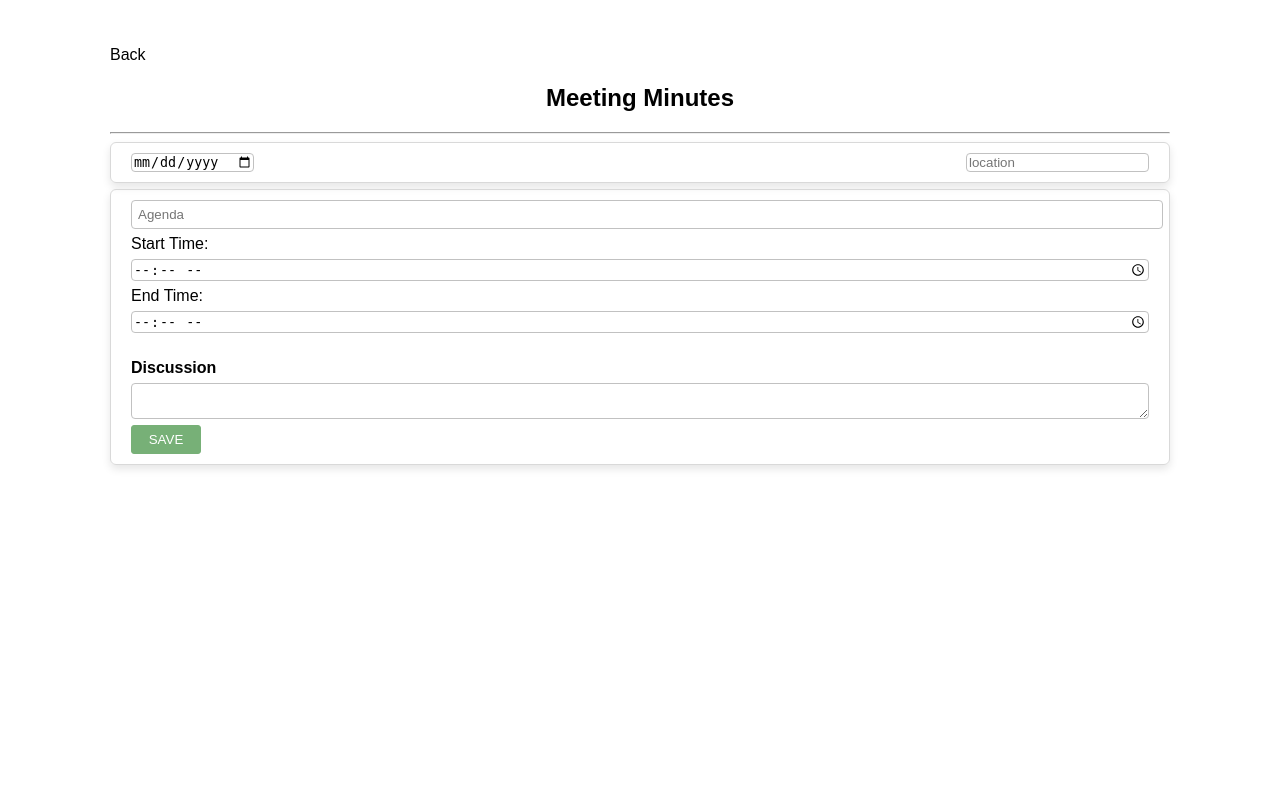
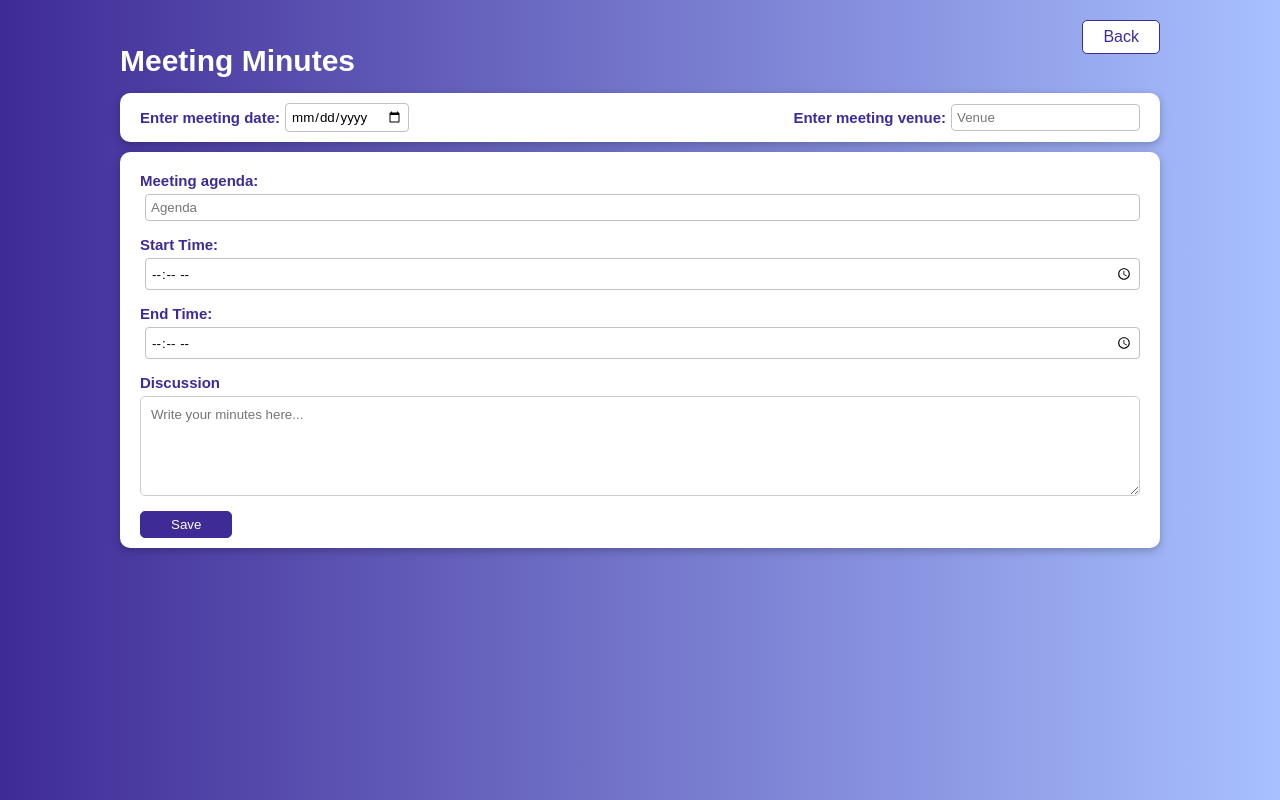
Before and after one commit to MRSHAKILS/meeting_minutes, a Django app: template core/templates/minutes.html in a window 1280 px wide. Run offline with Django 3.2, Linux system fonts and the light colour scheme; the template is opened without the code that fills it, so the values that code supplies are empty.

Commit message:
forgot to edit the minutes file

```diff
--- a/core/templates/minutes.html
+++ b/core/templates/minutes.html
@@ -7,80 +7,149 @@
     <title>Meeting Minutes</title>
   </head>
   <style>
-    body {
-      font-family: sans-serif;
-      max-width: 1060px;
-      margin: auto;
-    }
+
+    * {
+      margin: 0;
+      padding: 0;
+      box-sizing: border-box;
+      font-family: Arial, sans-serif;
+      }
+
+    body{
+    display: flex;
+    flex-direction: column;
+    min-height: 100vh;
+    padding: 20px;
+    background: linear-gradient(90deg, #3F2B96 0%, #A8C0FF 100%);
+  }
+  .sec1{
+    display: flex;
+    justify-content: end;
+    margin-right: 100px;
+    margin-bottom: -10px;
+  }
+
+  .sec0{
+    display: flex;
+    margin: 0px 0px 0px 100px;
+  }
+
+  .sec0 h1{
+    font-size: 30px;
+    padding-bottom: 10px;
+    color: white;
+  }
+
+  .back-button{
+            text-decoration: none;
+            padding: 7px 20px;
+            background-color: white;
+            color: #3F2B96;
+            border-radius: 5px;
+            transition: all 0.3s ease-in-out;
+            border: none;
+            border: 1px solid #3F2B96;
+        }
+
+  .back-button:hover{
+            background-color: #3F2B96;
+            color: white;
+        }
+
     .box {
-      margin: auto;
       padding: 10px 20px;
-      border: 1px solid #d9d9d9;
-      border-radius: 6px;
-      margin: 6px 0px;
-      box-shadow: 0 4px 8px rgba(0, 0, 0, 0.1);
+      border-radius: 10px;
+      margin: 5px 100px 10px 100px;
+      box-shadow: rgba(0, 0, 0, 0.24) 0px 3px 8px;
       display: flex;
       justify-content: space-between;
+      background-color: white;
     }
+
+    .box h2{
+      font-size: 15px;
+      color: #3F2B96;
+    }
+    .box .part{
+      display: flex;
+      justify-content: space-between;
+      align-items: center;
+    }
+
     .input_style {
       text-decoration: none;
       border: 1px solid rgb(193, 193, 193);
       border-radius: 4px;
+      padding: 5px;
+      margin-left: 5px;
     }
+
+    .desc {
+    width: 100%;
+    padding: 10px;
+    border: 1px solid #ccc;
+    border-radius: 5px;
+    resize: vertical;
+    margin-bottom: 10px;
+    min-height: 100px;
+
+  }
     .submit_btn {
       text-decoration: none;
-      background: #77b077;
-      border: 1px solid #77b077;
+      background: #3F2B96;
+      border: 1px solid #3F2B96;
       color: white;
-      width: 70px;
-      border-radius: 3px;
-      padding: 6px 16px;
+      border-radius: 5px;
+      padding: 5px 30px;
       transition: all 0.3s ease-in-out;
     }
     .submit_btn:hover {
-      color: #77b077;
+      color: #3F2B96;
       background-color: white;
     }
+
   </style>
-  <body style="margin-top: 46px">
-    <a
-      href="{% url 'core:homepage'%}"
-      style="text-decoration: none; color: black"
-      >Back</a
-    >
-    <h2 style="text-align: center">Meeting Minutes</h2>
-    <hr />
+
+  <body>
+    <section class="sec1"><!--back_button-->
+      <a class="back-button"  href="{% url 'core:homepage'%}">Back</a>
+    </section>
+
+    <section class="sec0">
+    <h1>Meeting Minutes</h1>
+    </section>
+
     <form method="POST">
       {% csrf_token %}
       <div class="box">
-        <input class="input_style" type="date" name="date" id="" />
-        <input
-          class="input_style"
-          type="text"
-          name="location"
-          id=""
-          placeholder="location"
-        />
+        <div class="part">
+          <h2>Enter meeting date:</h2>
+          <input class="input_style" type="date" name="date" id="" />
+        </div>
+        <div class="part">
+          <h2>Enter meeting venue:</h2>
+          <input class="input_style" type="text" name="location" id="" placeholder="Venue"/>
+        </div>
       </div>
-      <div class="box" style="display: flex; flex-direction: column; gap: 6px">
-        <input
-          class="input_style"
-          style="width: 100%; padding: 6px"
-          type="text"
-          name="agenda"
-          id=""
-          placeholder="Agenda"
-        />
-        <label for="start_time">Start Time:</label>
-        <input class="input_style" type="time" name="start_time" required />
 
-        <label for="end_time">End Time:</label>
-        <input class="input_style" type="time" name="end_time" required />
-        <h4 style="margin: 20px 0 0 0px">Discussion</h4>
-        <textarea name="" id="" class="input_style"></textarea>
-        <button type="submit" name="minutes_form" class="submit_btn">
-          SAVE
-        </button>
+      <div class="box" style="display: flex; flex-direction: column; gap: 5px">
+
+        <h2 style="padding-top: 10px;">Meeting agenda:</h2>
+
+        <input class="input_style" style="margin-bottom: 10px;" type="text" name="agenda" id="" placeholder="Agenda"/> <!--Agenda-->
+
+        <label for="start_time"> <h2>Start Time:</h2> </label> <!--Start_time-->
+        <input class="input_style" type="time" name="start_time" style="margin-bottom: 10px;" required />
+
+        <label for="end_time"> <h2>End Time:</h2> </label> <!--End_time-->
+        <input class="input_style" type="time" name="end_time" style="margin-bottom: 10px;" required />
+
+        <h2>Discussion</h2>
+        <textarea name="" id="" class="desc" placeholder="Write your minutes here..." ></textarea>
+        <div>
+          <button type="submit" name="minutes_form" class="submit_btn">Save</button> <!--Save_button-->
+        </div>
+
       </div>
     </form>
   </body>
```
Also changed, not shown: core/templates/homepage.html (+25 -9 lines).
